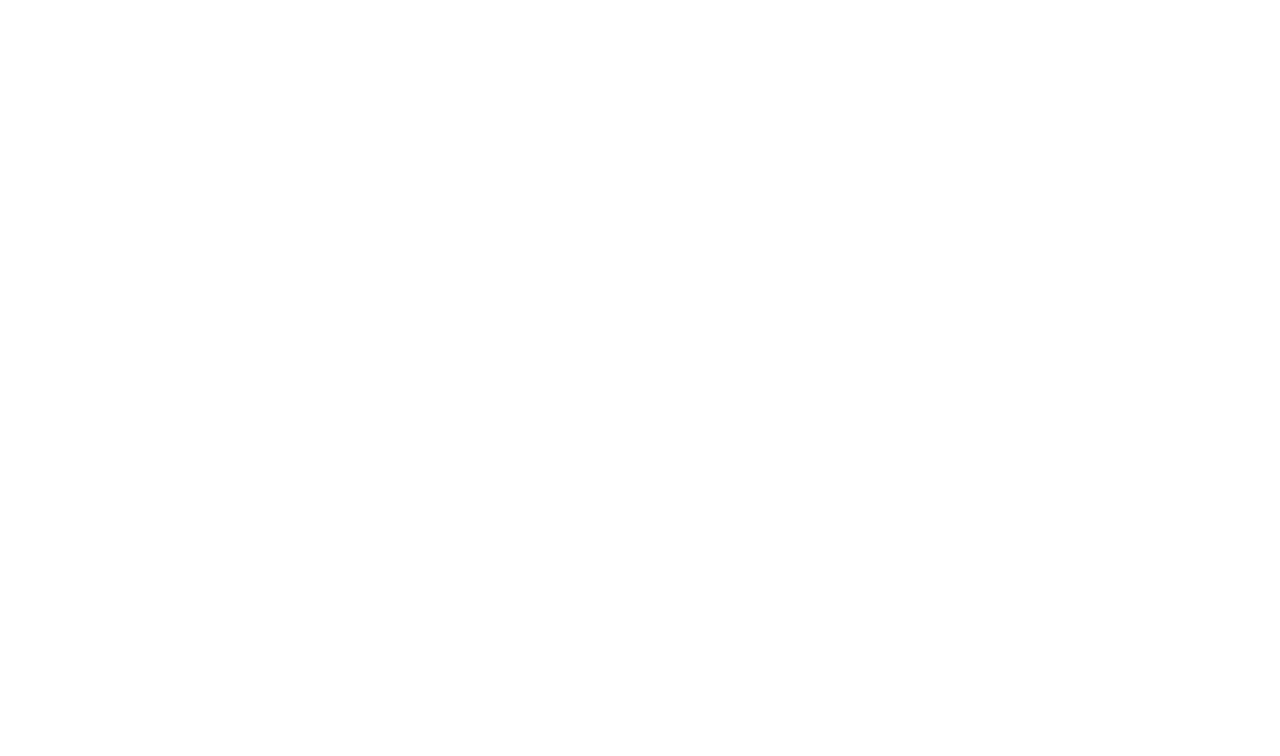
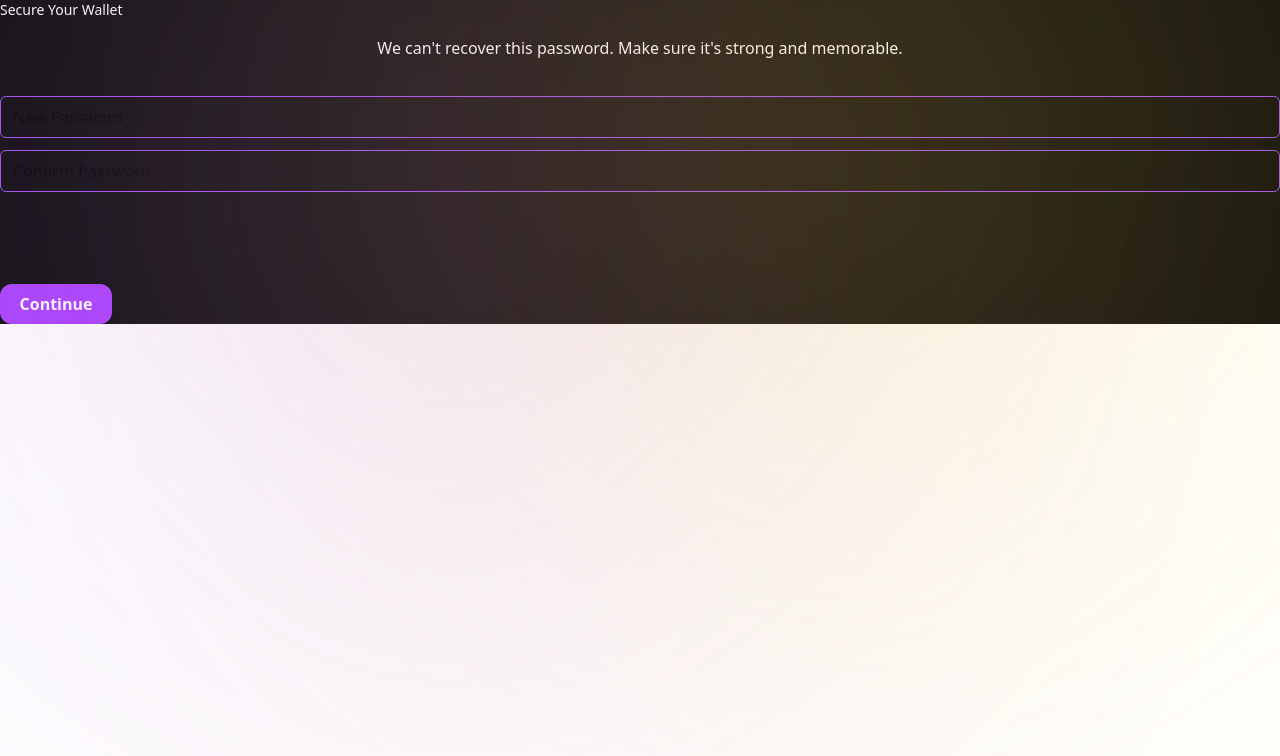
Before and after one commit to FavourWilson/zeonwallet, a React (Vite) app: page /new-password in a window 1280 px wide. Before the commit this address had no page. Shown: the top 756 px of the page. Built offline with nearby package versions, Linux system fonts and the light colour scheme.

Commit message:
Created CreateNewPassword page Link Mnemonic to CreateNewPassword Change the design on the HomePage

```diff
--- a/src/App.tsx
+++ b/src/App.tsx
@@ -2,6 +2,7 @@
 import Splash from "./components/pages/Splash"
 import CreateWallet from "./components/pages/CreateWallet"
 import Mnemonic from "./components/pages/Mnemonic"
+import CreateNewPassword from "./components/pages/CreateNewPassword"
 
 
 
@@ -12,6 +13,7 @@
         <Route path="/" element={<Splash />} />
         <Route path="/create-wallet" element={<CreateWallet />} />
         <Route path="/mnemonic" element={<Mnemonic />} />
+        <Route path="/new-password" element={<CreateNewPassword />} />
     </Routes>
   )
 }
--- /dev/null
+++ b/src/components/atoms/Input.tsx
@@ -0,0 +1,57 @@
+import React from 'react';
+
+type InputProps = {
+  placeholder?: string;
+  value?: string;
+  onChange?: (e: React.ChangeEvent<HTMLInputElement>) => void;
+  icon?: string; // URL to icon/image
+  buttonText?: string;
+  onButtonClick?: () => void;
+  type?: string;
+  className?: string;
+  name:string;
+};
+
+const Input = ({
+  placeholder,
+  value,
+  onChange,
+  icon,
+  buttonText,
+  onButtonClick,
+  type = 'text',
+  className = '',
+  name
+}: InputProps) => {
+  return (
+    <div className={`flex items-center border border-purple rounded-md px-3 py-2 gap-2 ${className}`}>
+      {/* Icon/Image */}
+      {icon && (
+        <img src={icon} alt="icon" className="w-5 h-5 object-contain" />
+      )}
+
+      {/* Input */}
+      <input
+        type={type}
+        placeholder={placeholder}
+        value={value}
+        name={name}
+        onChange={onChange}
+        className="flex-1 outline-none bg-transparent"
+      />
+
+      {/* Button */}
+      {buttonText && (
+        <button
+          type="button"
+          onClick={onButtonClick}
+          className="bg-purple-500 text-white px-3 py-1 rounded-md text-sm"
+        >
+          {buttonText}
+        </button>
+      )}
+    </div>
+  );
+};
+
+export default Input;
--- /dev/null
+++ b/src/components/layout/AuthLayout.tsx
@@ -0,0 +1,18 @@
+import Goldblur from "../atoms/Goldblur"
+import PurpleBlur from "../atoms/PurpleBlur"
+
+type IAuthLayout = {
+    children: React.ReactNode
+}
+const AuthLayout = ({children}:IAuthLayout) => {
+  return (
+    <div className="relative bg-dark">
+        <div className="z-10 absolute top-0 left-64"><PurpleBlur /></div>
+        <div className="z-10 absolute bottom-0 right-64"><Goldblur /></div>
+
+        {children}
+    </div>
+  )
+}
+
+export default AuthLayout
--- a/src/components/molecules/Button.tsx
+++ b/src/components/molecules/Button.tsx
@@ -1,4 +1,5 @@
 import { NavLink } from "react-router";
+import { FaCheck } from "react-icons/fa6";
 
 
 type IButton = {
@@ -12,6 +13,7 @@
   type?: 'button' | 'submit' | 'reset';
   target?: '_blank' | '_self' | '_parent' | '_top';
   rel?: string;
+  checked?: boolean;
 };
 
 const Button = ({
@@ -25,6 +27,7 @@
   type = 'button',
   target,
   rel,
+  checked = false
 }: IButton) => {
   const base = `inline-flex items-center justify-center w-${width} h-${height} rounded-md font-semibold`;
   const styles =
@@ -52,6 +55,15 @@
     );
   }
 
+  if(checked){
+    return(
+      <button className={`${base} ${styles}`}>
+      {checked && <FaCheck color="white" className="w-4 h-4" />}
+      {value}
+    </button>
+    )
+  }
+
   // Default button behavior
   return (
     <button className={className} type={type} onClick={onClick}>
--- /dev/null
+++ b/src/components/organisms/NewPassword.tsx
@@ -0,0 +1,17 @@
+import Input from "../atoms/Input"
+import Button from "../molecules/Button"
+
+const NewPassword = () => {
+  return (
+    <div className="mt-5 flex flex-col gap-3">
+        <Input placeholder="New Password" name="newPassword"/>
+        <Input placeholder="Confirm Password" name="cPassword"/>
+
+        <div className="mt-20">
+            <Button variant={"filled"} width={28} value={"Continue"} />
+        </div>
+    </div>
+  )
+}
+
+export default NewPassword
--- /dev/null
+++ b/src/components/pages/CreateNewPassword.tsx
@@ -0,0 +1,23 @@
+import Typography from "../atoms/Typography"
+import AuthLayout from "../layout/AuthLayout"
+import NewPassword from "../organisms/NewPassword"
+
+const CreateNewPassword = () => {
+  return (
+   <AuthLayout>
+      <div className="relative flex flex-col gap-4">
+         <Typography value={"content"} size={"sm"}>
+             Secure Your Wallet
+         </Typography>
+         <Typography value={"content"} className="text-center" size={28}>
+             We can't recover this password. Make
+                sure it's strong and memorable.
+         </Typography>
+        <NewPassword/>
+
+      </div>
+   </AuthLayout>
+  )
+}
+
+export default CreateNewPassword
--- a/src/components/pages/Mnemonic.tsx
+++ b/src/components/pages/Mnemonic.tsx
@@ -14,9 +14,12 @@
             <Typography value={"content"} className="font-bold" size={'lg'}>
                  💡 Write it down. Never share it.
             </Typography>
-            <RecoveryPhase/>
+            <div className="blur-md hover:blur-none">
+                <RecoveryPhase/>
+            </div>
+
             <div className="mt-20">
-                <Button variant={"filled"} width={28} value={"Continue"} />
+                <Button variant={"filled"} width={28} value={"Continue"} to="/new-password"/>
             </div>
 
         </div>
```
Also changed, not shown: src/components/pages/PastePhase.tsx (added).
